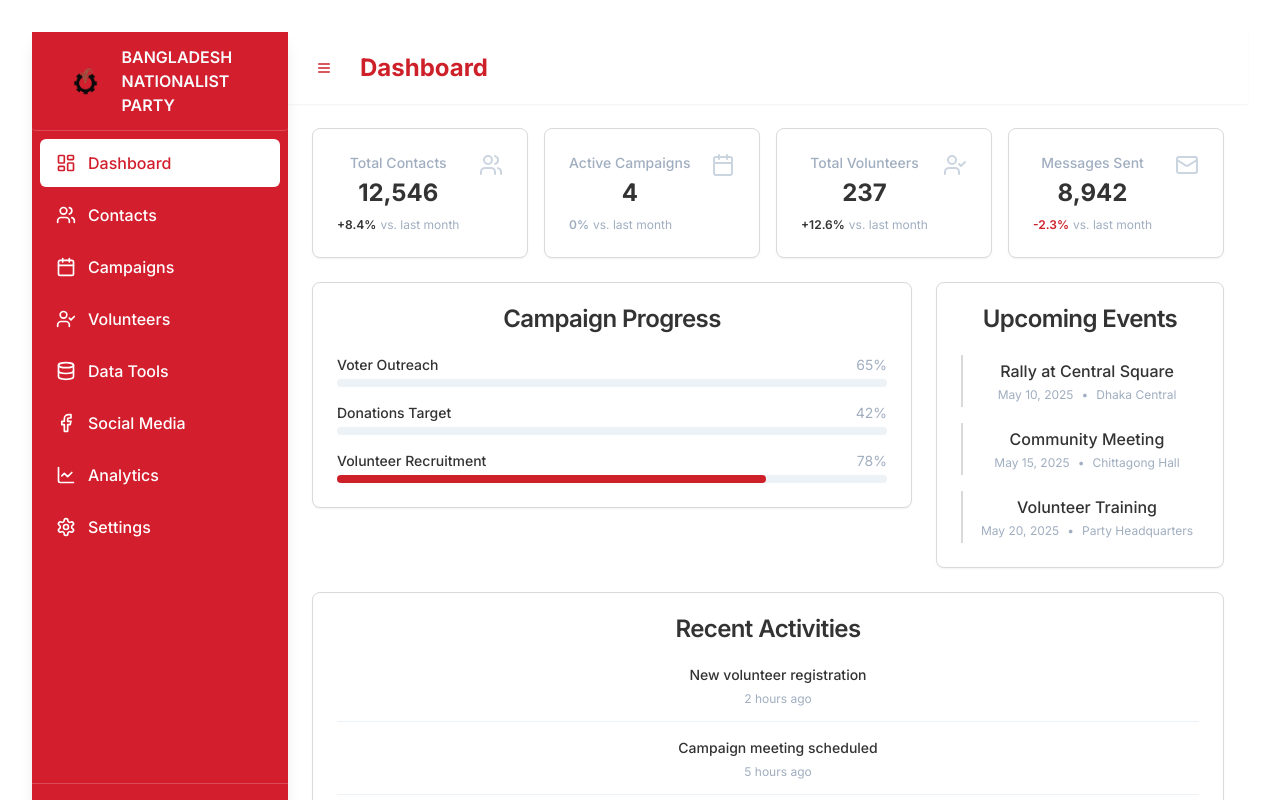
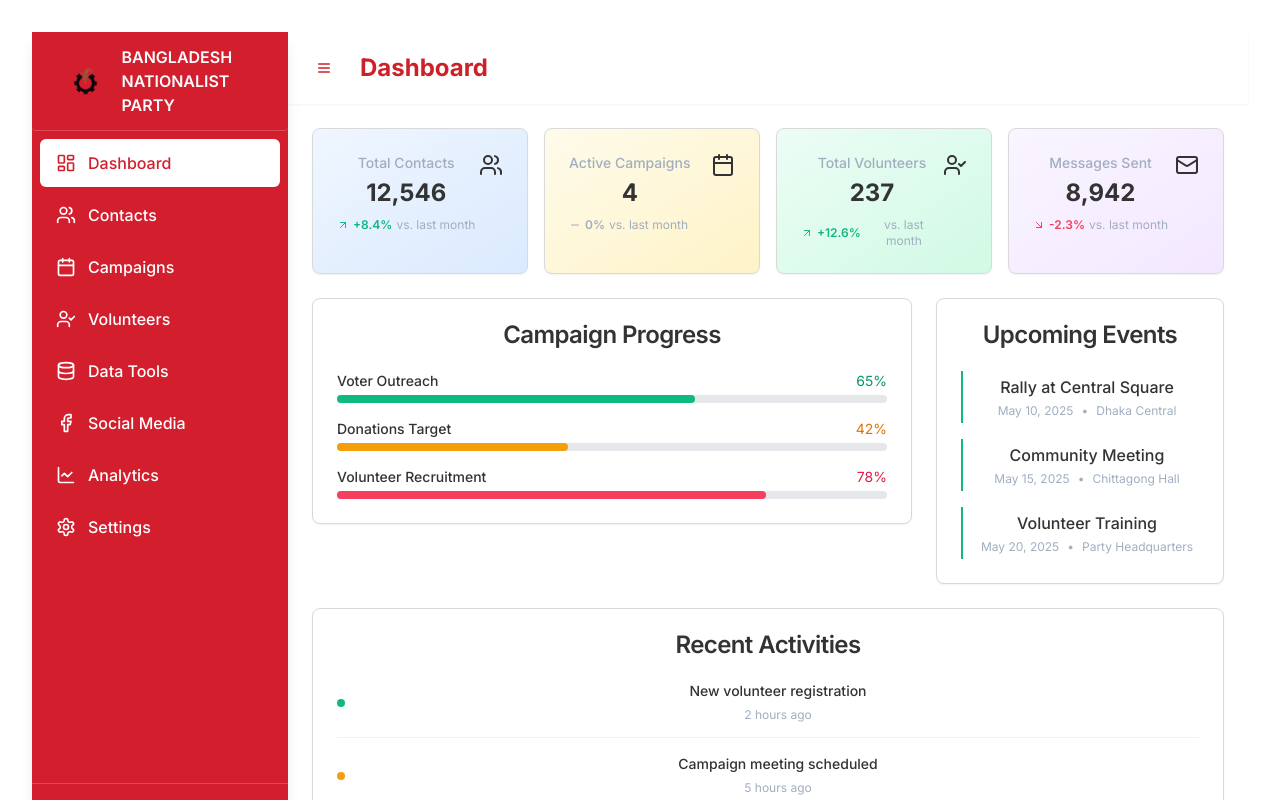
Before and after one commit to raptortech-mohammad/bangla-votes-connect, a React (Vite) app: page / in a window 1280 px wide. Shown: the top 800 px of the page. Built offline with nearby package versions, Linux system fonts and the light colour scheme.

Commit message:
feat: Add color theming to components
Apply color theming to various statistical graphs, progress bars, milestones, and event displays for improved visual clarity and user experience.

```diff
--- a/src/components/Dashboard/DashboardOverview.tsx
+++ b/src/components/Dashboard/DashboardOverview.tsx
@@ -47,12 +47,12 @@ const RecentActivities = () => {
               <div
                 className={`w-2 h-2 rounded-full mr-3 ${
                   activity.type === "volunteer"
-                    ? "bg-brand-green"
+                    ? "bg-emerald-500"
                     : activity.type === "campaign"
-                    ? "bg-brand-gold"
+                    ? "bg-amber-500"
                     : activity.type === "contact"
-                    ? "bg-brand-red"
-                    : "bg-brand-gray-500"
+                    ? "bg-rose-500"
+                    : "bg-blue-500"
                 }`}
               />
               <div className="flex-1">
@@ -101,7 +101,7 @@ const UpcomingEvents = () => {
           {events.map((event) => (
             <li
               key={event.id}
-              className="border-l-2 border-brand-green pl-3 py-1"
+              className="border-l-2 border-emerald-500 pl-3 py-1"
             >
               <p className="font-medium">{event.title}</p>
               <div className="text-xs text-brand-gray-500 mt-1">
@@ -128,11 +128,11 @@ const CampaignProgress = () => {
           <div>
             <div className="flex justify-between mb-1">
               <span className="text-sm font-medium">Voter Outreach</span>
-              <span className="text-sm text-brand-gray-500">65%</span>
+              <span className="text-sm text-emerald-600">65%</span>
             </div>
-            <div className="w-full bg-brand-gray-200 rounded-full h-2">
+            <div className="w-full bg-gray-200 rounded-full h-2">
               <div
-                className="bg-brand-green h-2 rounded-full"
+                className="bg-emerald-500 h-2 rounded-full"
                 style={{ width: "65%" }}
               ></div>
             </div>
@@ -141,11 +141,11 @@ const CampaignProgress = () => {
           <div>
             <div className="flex justify-between mb-1">
               <span className="text-sm font-medium">Donations Target</span>
-              <span className="text-sm text-brand-gray-500">42%</span>
+              <span className="text-sm text-amber-600">42%</span>
             </div>
-            <div className="w-full bg-brand-gray-200 rounded-full h-2">
+            <div className="w-full bg-gray-200 rounded-full h-2">
               <div
-                className="bg-brand-gold h-2 rounded-full"
+                className="bg-amber-500 h-2 rounded-full"
                 style={{ width: "42%" }}
               ></div>
             </div>
@@ -154,11 +154,11 @@ const CampaignProgress = () => {
           <div>
             <div className="flex justify-between mb-1">
               <span className="text-sm font-medium">Volunteer Recruitment</span>
-              <span className="text-sm text-brand-gray-500">78%</span>
+              <span className="text-sm text-rose-600">78%</span>
             </div>
-            <div className="w-full bg-brand-gray-200 rounded-full h-2">
+            <div className="w-full bg-gray-200 rounded-full h-2">
               <div
-                className="bg-brand-red h-2 rounded-full"
+                className="bg-rose-500 h-2 rounded-full"
                 style={{ width: "78%" }}
               ></div>
             </div>
@@ -178,24 +178,28 @@ const DashboardOverview: React.FC = () => {
           value="12,546"
           trend={8.4}
           icon={<Users size={24} />}
+          className="bg-gradient-to-br from-blue-50 to-blue-100"
         />
         <StatCard
           title="Active Campaigns"
           value="4"
           trend={0}
           icon={<Calendar size={24} />}
+          className="bg-gradient-to-br from-amber-50 to-amber-100"
         />
         <StatCard
           title="Total Volunteers"
           value="237"
           trend={12.6}
           icon={<UserCheck size={24} />}
+          className="bg-gradient-to-br from-emerald-50 to-emerald-100"
         />
         <StatCard
           title="Messages Sent"
           value="8,942"
           trend={-2.3}
           icon={<Mail size={24} />}
+          className="bg-gradient-to-br from-purple-50 to-purple-100"
         />
       </div>
 
--- a/src/components/DataTools/FieldData/FieldDataStats.tsx
+++ b/src/components/DataTools/FieldData/FieldDataStats.tsx
@@ -24,7 +24,7 @@ const FieldDataStats: React.FC = () => {
     { date: 'Apr', surveys: 2045, canvassing: 3290, events: 770 },
   ];
 
-  // Chart configuration
+  // Chart configuration with enhanced colors
   const chartConfig: ChartConfig = {
     surveys: {
       label: 'Surveys',
@@ -174,21 +174,21 @@ const FieldDataStats: React.FC = () => {
                   dataKey="surveys"
                   stackId="a"
                   fill="var(--color-surveys)"
-                  radius={[0, 0, 0, 0]}
+                  radius={[4, 4, 0, 0]}
                   barSize={20}
                 />
                 <Bar
                   dataKey="canvassing"
                   stackId="a"
                   fill="var(--color-canvassing)"
-                  radius={[0, 0, 0, 0]}
+                  radius={[4, 4, 0, 0]}
                   barSize={20}
                 />
                 <Bar
                   dataKey="events"
                   stackId="a"
                   fill="var(--color-events)"
-                  radius={[0, 0, 0, 0]}
+                  radius={[4, 4, 0, 0]}
                   barSize={20}
                 />
                 <ChartLegend
--- a/src/components/DataTools/Mapping/CoordinatorCoverage.tsx
+++ b/src/components/DataTools/Mapping/CoordinatorCoverage.tsx
@@ -9,7 +9,7 @@ const coverageData = [
   { name: "Uncovered Areas", value: 22 }
 ];
 
-const COLORS = ["#4ade80", "#f97316"];
+const COLORS = ["#10b981", "#f97316"];
 
 const CoordinatorCoverage: React.FC = () => {
   return (
@@ -47,14 +47,14 @@ const CoordinatorCoverage: React.FC = () => {
         <div className="mt-4 space-y-1">
           <div className="flex items-center justify-between text-sm">
             <div className="flex items-center gap-2">
-              <span className="w-3 h-3 bg-emerald-400 rounded-full"></span>
+              <span className="w-3 h-3 bg-emerald-500 rounded-full"></span>
               <span>Total Field Coordinators</span>
             </div>
             <span className="font-medium">535</span>
           </div>
           <div className="flex items-center justify-between text-sm">
             <div className="flex items-center gap-2">
-              <span className="w-3 h-3 bg-emerald-400 rounded-full"></span>
+              <span className="w-3 h-3 bg-emerald-500 rounded-full"></span>
               <span>Areas Covered</span>
             </div>
             <span className="font-medium">78%</span>
@@ -64,7 +64,7 @@ const CoordinatorCoverage: React.FC = () => {
               <span className="w-3 h-3 bg-orange-500 rounded-full"></span>
               <span>Uncovered Areas</span>
             </div>
-            <span className="font-medium text-amber-600">37</span>
+            <span className="font-medium text-orange-600">37</span>
           </div>
         </div>
       </CardContent>
--- a/src/components/common/StatCard.tsx
+++ b/src/components/common/StatCard.tsx
@@ -2,6 +2,7 @@
 import React, { ReactNode } from "react";
 import { Card, CardContent } from "@/components/ui/card";
 import { cn } from "@/lib/utils";
+import { ArrowUpRight, ArrowDownRight, Minus } from "lucide-react";
 
 interface StatCardProps {
   title: string;
@@ -27,13 +28,20 @@ const StatCard: React.FC<StatCardProps> = ({
             <h3 className="text-2xl font-bold mt-1">{value}</h3>
             {trend !== undefined && (
               <div className="flex items-center mt-2">
+                {trend > 0 ? (
+                  <ArrowUpRight className="h-3 w-3 text-emerald-500 mr-1" />
+                ) : trend < 0 ? (
+                  <ArrowDownRight className="h-3 w-3 text-rose-500 mr-1" />
+                ) : (
+                  <Minus className="h-3 w-3 text-brand-gray-500 mr-1" />
+                )}
                 <span
                   className={cn(
                     "text-xs font-semibold",
                     trend > 0
-                      ? "text-brand-green"
+                      ? "text-emerald-500"
                       : trend < 0
-                      ? "text-brand-red"
+                      ? "text-rose-500"
                       : "text-brand-gray-500"
                   )}
                 >
@@ -46,7 +54,7 @@ const StatCard: React.FC<StatCardProps> = ({
               </div>
             )}
           </div>
-          {icon && <div className="text-brand-gray-400">{icon}</div>}
+          {icon && <div className="text-brand-primary">{icon}</div>}
         </div>
       </CardContent>
     </Card>
```
Also changed, not shown: src/components/SocialMedia/Analytics.tsx (+57 -18 lines).
